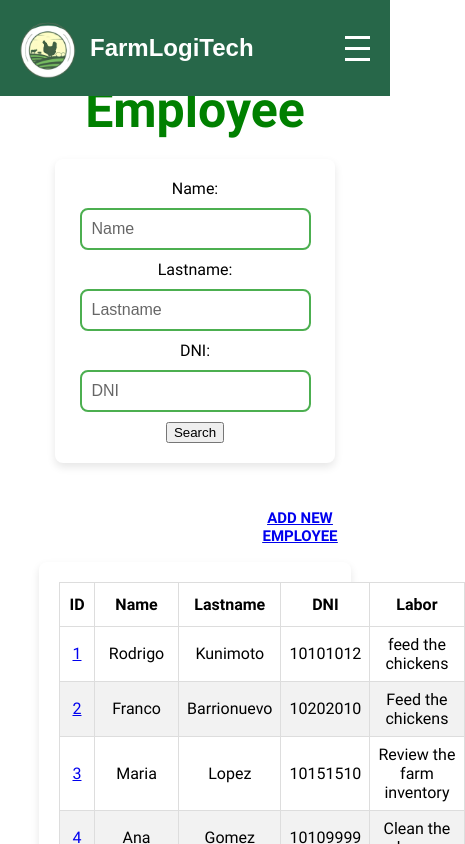
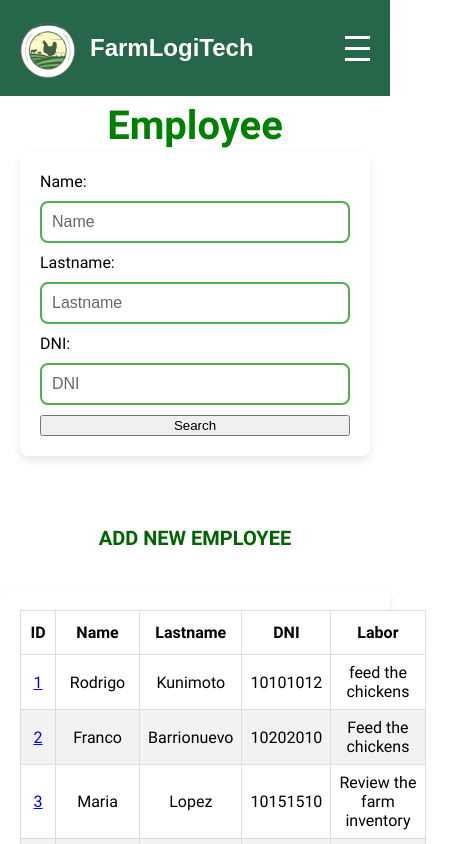
Before and after one commit to Aplicaciones-Web-WX55-Group-S-del-Softw/frontend-application, a Vue app: page /listemployee in a window 390 px wide. Shown: the top 844 px of the page, 465 px wide, since content can reach past the window. Built offline with nearby package versions, Linux system fonts and the light colour scheme.

Commit message:
feat(monitoring): added responsive

```diff
--- a/src/public/pages/addEmployee.component.vue
+++ b/src/public/pages/addEmployee.component.vue
@@ -1,49 +1,3 @@
-<script setup>
-import { ref } from 'vue';
-import { useRouter } from 'vue-router';
-import ToolbarComponent from '../toolbar-component/toolbar-component.vue';
-import FooterComponent from '../components/footer-component.vue';
-import axios from 'axios';const router = useRouter();
-const employeeData = ref({
-  name: '',
-  lastname: '',
-  gender: '',
-  address: '',
-  dni: '',
-  username: '',
-  password: '',
-  labor: ''
-});
-
-const errors = ref([]);
-
-const validateData = () => {
-  errors.value = [];
-  if (!employeeData.value.name) errors.value.push('Name is required.');
-  if (!employeeData.value.lastname) errors.value.push('Lastname is required.');
-  if (!employeeData.value.gender) errors.value.push('Gender is required.');
-  if (!employeeData.value.address) errors.value.push('Address is required.');
-  if (!employeeData.value.dni) errors.value.push('DNI is required.');
-  if (!employeeData.value.username) errors.value.push('Username is required.');
-  if (!employeeData.value.password) errors.value.push('Password is required.');
-  if (!employeeData.value.labor) errors.value.push('Labor is required.');
-  return errors.value.length === 0;
-};
-
-const saveEmployee = () => {
-  if (validateData()) {
-    axios.post('http://localhost:3000/employees', employeeData.value)
-        .then(() => {
-          console.log('Employee saved successfully.');
-          router.push('/listemployee');
-        })
-        .catch(error => {
-          console.error('Error saving employee:', error);
-        });
-  }
-};
-</script>
-
 <template>
   <toolbar-component></toolbar-component>
   <router-link to="/employees" class="back-button">BACK</router-link>
@@ -51,7 +5,7 @@ const saveEmployee = () => {
     <h1>Add New Employee</h1>
 
     <div class="form-container">
-      <div v-if="errors.length">
+      <div v-if="errors.length" class="errors">
         <b>Please correct the following error(s):</b>
         <ul>
           <li v-for="error in errors" :key="error">{{ error }}</li>
@@ -113,6 +67,54 @@ const saveEmployee = () => {
   <footer-component></footer-component>
 </template>
 
+<script setup>
+import { ref } from 'vue';
+import { useRouter } from 'vue-router';
+import ToolbarComponent from '../toolbar-component/toolbar-component.vue';
+import FooterComponent from '../components/footer-component.vue';
+import axios from 'axios';
+
+const router = useRouter();
+const employeeData = ref({
+  name: '',
+  lastname: '',
+  gender: '',
+  address: '',
+  dni: '',
+  username: '',
+  password: '',
+  labor: ''
+});
+
+const errors = ref([]);
+
+const validateData = () => {
+  errors.value = [];
+  if (!employeeData.value.name) errors.value.push('Name is required.');
+  if (!employeeData.value.lastname) errors.value.push('Lastname is required.');
+  if (!employeeData.value.gender) errors.value.push('Gender is required.');
+  if (!employeeData.value.address) errors.value.push('Address is required.');
+  if (!employeeData.value.dni) errors.value.push('DNI is required.');
+  if (!employeeData.value.username) errors.value.push('Username is required.');
+  if (!employeeData.value.password) errors.value.push('Password is required.');
+  if (!employeeData.value.labor) errors.value.push('Labor is required.');
+  return errors.value.length === 0;
+};
+
+const saveEmployee = () => {
+  if (validateData()) {
+    axios.post('http://localhost:3000/employees', employeeData.value)
+        .then(() => {
+          console.log('Employee saved successfully.');
+          router.push('/listemployee');
+        })
+        .catch(error => {
+          console.error('Error saving employee:', error);
+        });
+  }
+};
+</script>
+
 <style scoped>
 .back-button {
   display: inline-block;
@@ -124,6 +126,7 @@ const saveEmployee = () => {
   cursor: pointer;
   text-decoration: none;
   transition: background-color 0.3s;
+  margin: 20px;
 }
 
 .back-button:hover {
@@ -131,17 +134,19 @@ const saveEmployee = () => {
 }
 
 .container {
-  margin-top: 100px;
+  margin-top: 50px;
   margin-bottom: 50px;
   display: flex;
   flex-direction: column;
   align-items: center;
+  padding: 0 20px;
 }
 
 h1 {
-  font-size: 40px;
+  font-size: 32px;
   color: darkgreen;
   margin-bottom: 20px;
+  text-align: center;
 }
 
 .form-container {
@@ -149,21 +154,27 @@ h1 {
   padding: 20px;
   border-radius: 8px;
   box-shadow: 0 4px 8px rgba(0, 0, 0, 0.1);
-  width: 60%;
+  width: 100%;
+  max-width: 800px;
   display: flex;
   flex-direction: column;
-  align-items: center;
+}
+
+.errors {
+  color: red;
+  margin-bottom: 20px;
 }
 
 .row {
   display: flex;
-  justify-content: space-between;
-  width: 100%;
+  flex-wrap: wrap;
+  gap: 20px;
+  margin-bottom: 20px;
 }
 
 .input-container {
-  width: 48%;
-  margin: 10px 0;
+  flex: 1;
+  min-width: 200px;
   display: flex;
   flex-direction: column;
 }
@@ -200,6 +211,7 @@ h1 {
 .button-container {
   display: flex;
   gap: 10px;
+  justify-content: center;
   margin-top: 20px;
 }
 
@@ -223,4 +235,28 @@ h1 {
   background-color: #FF0000;
   color: white;
 }
+
+@media (max-width: 768px) {
+  .container {
+    margin-top: 30px;
+  }
+
+  .form-container {
+    width: 100%;
+    padding: 10px;
+  }
+
+  .row {
+    flex-direction: column;
+    gap: 10px;
+  }
+
+  .input-container {
+    width: 100%;
+  }
+
+  .button-container {
+    flex-direction: column;
+  }
+}
 </style>
--- a/src/public/pages/editemployee.component.vue
+++ b/src/public/pages/editemployee.component.vue
@@ -105,8 +105,6 @@ export default {
           });
     };
 
-
-
     const validateData = () => {
       errors.value = [];
       if (!employeeData.value.name) errors.value.push('Name is required.');
@@ -191,6 +189,7 @@ h1 {
   display: flex;
   justify-content: space-between;
   width: 100%;
+  flex-wrap: wrap;
 }
 
 .input-container {
@@ -260,4 +259,20 @@ h1 {
   color: red;
   margin-top: 10px;
 }
+
+@media (max-width: 768px) {
+  .form-container {
+    width: 90%;
+  }
+  .row {
+    flex-direction: column;
+  }
+  .input-container {
+    width: 100%;
+  }
+  .button-container {
+    flex-direction: column;
+    gap: 20px;
+  }
+}
 </style>
--- a/src/public/pages/listEmployee.component.vue
+++ b/src/public/pages/listEmployee.component.vue
@@ -1,3 +1,57 @@
+<template>
+  <toolbar-component></toolbar-component>
+  <div class="container">
+    <h1 class="title">Employee</h1>
+
+
+    <div class="search-container">
+      <div class="searchSection">
+        <label for="employeeName">Name:</label>
+        <input v-model="searchTerm.name" type="text" id="employeeName" placeholder="Name">
+        <label for="employeeLastname">Lastname:</label>
+        <input v-model="searchTerm.lastname" type="text" id="employeeLastname" placeholder="Lastname">
+        <label for="employeeDNI">DNI:</label>
+        <input v-model="searchTerm.dni" type="text" id="employeeDNI" placeholder="DNI">
+        <button class="searchButton" @click="searchEmployee">Search</button>
+      </div>
+    </div>
+    <h2 class="addnew"><router-link to="/employee/new" class="addnew-link">ADD NEW EMPLOYEE</router-link></h2>
+  </div>
+
+  <div class="table-container">
+    <div class="background-color">
+      <table>
+        <thead>
+        <tr>
+          <th>ID</th>
+          <th>Name</th>
+          <th>Lastname</th>
+          <th>DNI</th>
+          <th>Labor</th>
+        </tr>
+        </thead>
+        <tbody>
+        <tr v-for="employee in filteredEmployees" :key="employee.id">
+          <td>
+            <router-link :to="`/editemployee/${employee.id}`">{{ employee.id }}</router-link>
+          </td>
+          <td>{{ employee.name }}</td>
+          <td>{{ employee.lastname }}</td>
+          <td>{{ employee.dni }}</td>
+          <td>{{ employee.labor }}</td>
+        </tr>
+        </tbody>
+      </table>
+      <button v-if="searchPerformed" class="back-button" @click="goBack">
+        <span class="arrow-icon">&larr;</span>
+      </button>
+      <p v-if="filteredEmployees.length === 0" class="no-employees-message">
+        <span class="material-icons">error</span> No employees found
+      </p>
+    </div>
+  </div>
+</template>
+
 <script>
 import { ref } from 'vue';
 import SaveButton from "../components/SaveButton.vue";
@@ -74,71 +128,22 @@ export default {
 };
 </script>
 
-<template>
-  <div class="container">
-    <toolbar-component></toolbar-component>
-    <h1 class="title">Employee</h1> <!-- Añade esta línea -->
-    <div class="search-container">
-      <div class="searchSection">
-        <label for="employeeName">Name:</label>
-        <input v-model="searchTerm.name" type="text" id="employeeName" placeholder="Name">
-        <label for="employeeLastname">Lastname:</label>
-        <input v-model="searchTerm.lastname" type="text" id="employeeLastname" placeholder="Lastname">
-        <label for="employeeDNI">DNI:</label>
-        <input v-model="searchTerm.dni" type="text" id="employeeDNI" placeholder="DNI">
-        <button class="searchButton" @click="searchEmployee">Search</button>
-      </div>
-    </div>
-    <h2 class="addnew"><router-link to="/employee/new">ADD NEW EMPLOYEE</router-link></h2>
-  </div>
-
-  <div class="table-container">
-    <div class="background-color">
-      <table>
-        <thead>
-        <tr>
-          <th>ID</th>
-          <th>Name</th>
-          <th>Lastname</th>
-          <th>DNI</th>
-          <th>Labor</th>
-        </tr>
-        </thead>
-        <tbody>
-        <tr v-for="employee in filteredEmployees" :key="employee.id">
-          <td>
-            <router-link :to="`/editemployee/${employee.id}`">{{ employee.id }}</router-link>
-          </td>
-          <td>{{ employee.name }}</td>
-          <td>{{ employee.lastname }}</td>
-          <td>{{ employee.dni }}</td>
-          <td>{{ employee.labor }}</td>
-        </tr>
-        </tbody>
-      </table>
-      <button v-if="searchPerformed" class="back-button" @click="goBack">
-        <span class="arrow-icon">&larr;</span>
-      </button>
-      <p v-if="filteredEmployees.length === 0" class="no-employees-message">
-        <span class="material-icons">error</span> No employees found
-      </p>
-    </div>
-  </div>
-</template>
-
 <style scoped>
 .title {
   color: green;
   font-size: 50px;
   text-align: center;
-  margin-bottom: 20px;
+  margin-bottom: 1%;
+  margin-top: 1%;
 }
+
 .container {
   display: flex;
   flex-direction: column;
   align-items: center;
   padding: 20px;
-  margin-top: 7%;
+  margin-top: 70px;
+
 }
 
 .search-container {
@@ -242,51 +247,42 @@ th {
 }
 
 h2.addnew {
-  font-size: 15px;
-  text-decoration: underline;
-
-  color: darkgreen !important;
-  margin-top: -1%;
-  margin-left:60%;
-  margin-bottom:-1%;
+  font-size: 20px;
   text-align: center;
-}
-
-.title-color {
-  color: darkgreen !important;
-  text-align: center;
+  margin-top: 20px;
   margin-bottom: 20px;
 }
 
-.employee-count {
-  margin-top: 10px;
-  text-align: center;
-  font-size: 18px;
+.addnew-link {
+  color: darkgreen;
+  text-decoration: none;
 }
 
-.dot-wave {
-  display: flex;
-  justify-content: center;
-  align-items: center;
-  margin-top: 20px;
+.addnew-link:hover {
+  text-decoration: underline;
 }
 
-.dot-wave__dot {
-  width: 10px;
-  height: 10px;
-  background-color: #333;
-  border-radius: 50%;
-  margin: 5px;
-  animation: wave 1.2s infinite ease-in-out;
-}
+@media (max-width: 768px) {
+  .container {
+    margin-top: 20%;
+  }
 
-@keyframes wave {
-  0%, 60%, 100% {
-    transform: initial;
+  .search-container, .table-container {
+    width: 100%;
   }
-  30% {
-    transform: translateY(-10px);
+
+  .searchSection {
+    flex-direction: column;
+    align-items: stretch;
+  }
+
+  .addnew {
+    margin-top: 20px;
+    margin-bottom: 20px;
+  }
+
+  .title {
+    font-size: 40px;
   }
 }
-
 </style>
```
Lines whose indentation alone changed are shown as unchanged.
